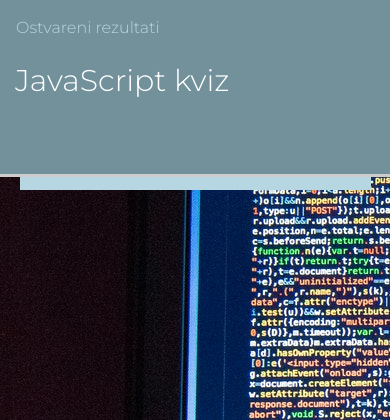
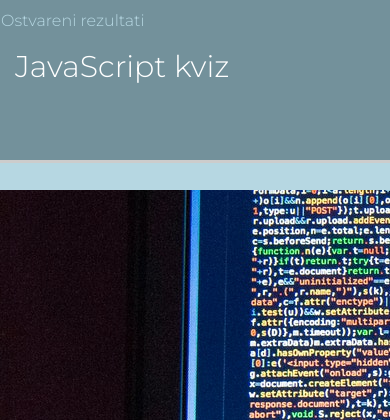
Before and after one commit to maricdjordje/PIA, a PHP site: page / in a window 390 px wide. Shown: the top 420 px of the page. Run offline with PHP 8.4, Linux system fonts and the light colour scheme.

Commit message:
Update style.css

```diff
--- a/hw-3/style.css
+++ b/hw-3/style.css
@@ -119,3 +119,22 @@
   font-size: 10px;
   color:#fff;
 }
+
+
+@media (max-width: 768px) {
+  .container-fluid {
+
+    padding-left: 0;
+    padding-right: 0;
+  }
+
+
+  li {
+    border-right: none;
+  }
+
+
+  .nav-link{
+    padding: 1px;
+  }
+}
```
